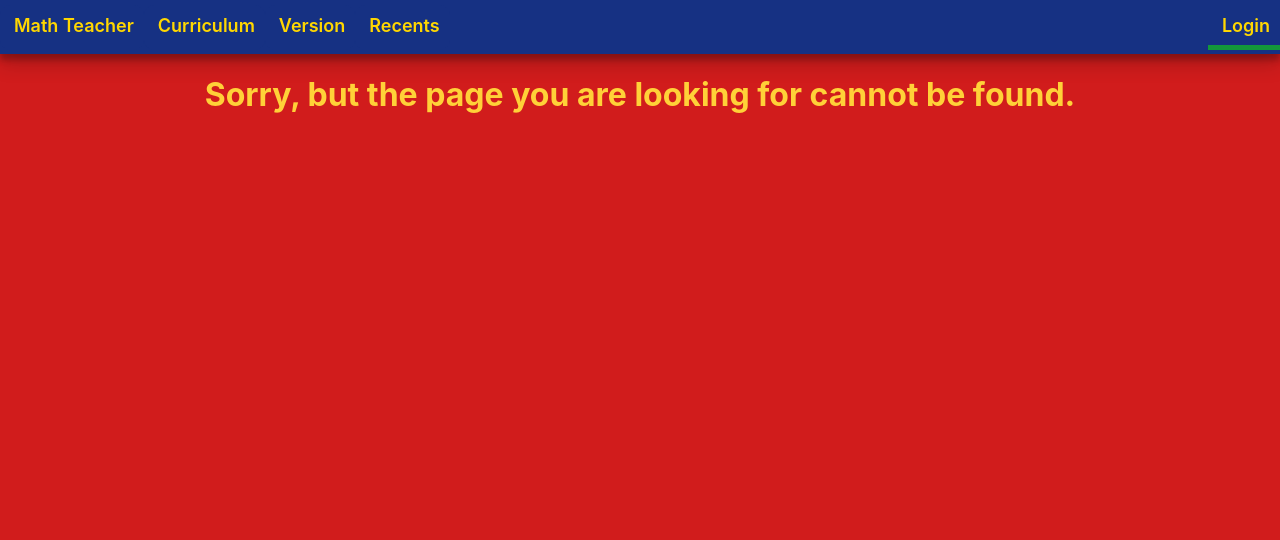
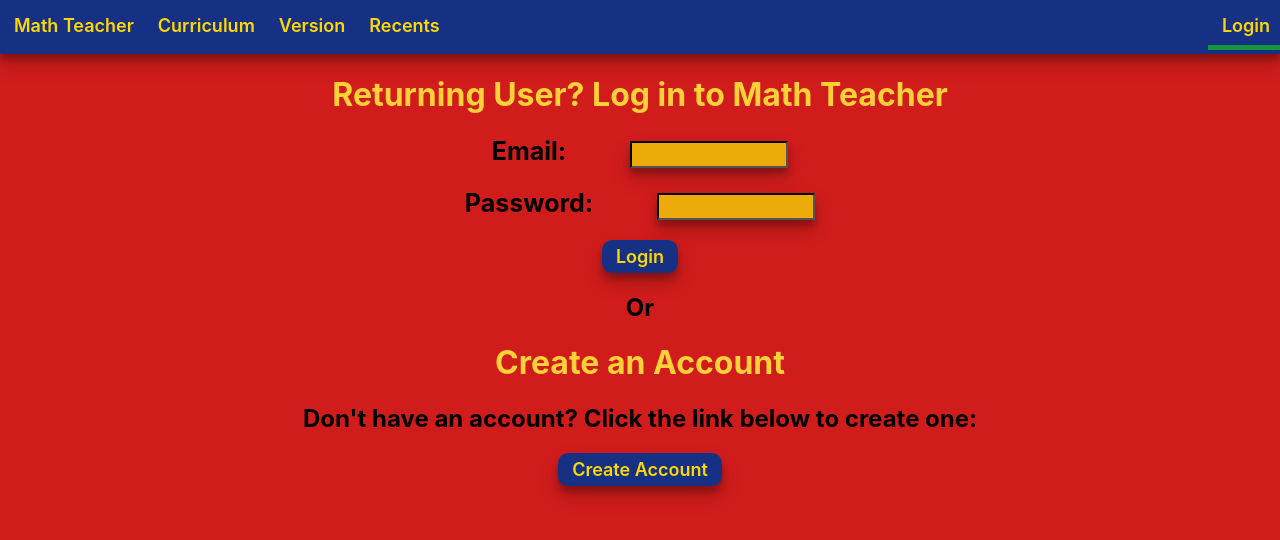
Before and after one commit to matthewrobertsdev/mathstudent, a React (Create React App) app: page /login in a window 1280 px wide. Shown: the top 540 px of the page. Built offline with nearby package versions, Linux system fonts and the light colour scheme.

Commit message:
Created basic GUI for login, but it is not functional yet.

```diff
--- a/src/AppRouter.js
+++ b/src/AppRouter.js
@@ -15,6 +15,8 @@ import TeachingPage from './pages/TeachingPage'
 import SolvePage from './pages/SolvePage'
 import MethodPage from './pages/MethodPage'
 import RecentsPage from './pages/RecentsPage'
+import LoginPage from './pages/LoginPage'
+
 
 //router for entire app
 const AppRouter = () => (
@@ -44,6 +46,8 @@ const AppRouter = () => (
       <Route path='/teachings/:teachingName/:method/:parameters' exact component={SolvePage} />
       {/* history from Math Teacher displayed */}
       <Route path='/recents' exact component={RecentsPage} />
+      {/* page for logging in with link to page for creating account */}
+      <Route path='/login' exact component={LoginPage} />
       {/* if you don't match the route */}
       <Route component={PageNotFoundPage} />
     </Switch>
--- a/src/components/teaching-views/ProblemRecentView.js
+++ b/src/components/teaching-views/ProblemRecentView.js
@@ -11,7 +11,7 @@ const MethodRecentView = (props) => {
     <span>
       <h1 className='heading text-margins'>Problem</h1>
       <a href={`../teachings/${props.teachingName}/${props.method}/${props.arguments}`} className='link-heading text-margins'>
-        {props.teachingName} Teaching: {getMethod()[0]}
+        {props.teachingName} Problem: {getMethod()[0]}
       </a>
       <span aria-label={problemStrings[2]}>
       <MathJax.Provider input="tex" >
--- a/src/components/teaching-views/SolveView.js
+++ b/src/components/teaching-views/SolveView.js
@@ -24,13 +24,11 @@ const SolveView = (props) => {
   useEffect(() => {
     if (teacher!==undefined&&teacher.goodInput&&props.params.teachingName!=='false'){
       let unescapedArgs=props.params.parameters
-      console.log(unescapedArgs)
       unescapedArgs=unescapedArgs.split('@')
       let escapedArgs=''
       for (let i=1; i<unescapedArgs.length; i++){
         escapedArgs+=`%40${unescapedArgs[i]}`
       }
-      console.log(escapedArgs)
       fetch(`http://localhost:9000/teachings/${
         props.params.teachingName}/${
         props.params.method}/${escapedArgs}`).then(
@@ -41,7 +39,7 @@ const SolveView = (props) => {
         err => console.log(err)
       )
     }
-  }, [lesson])
+  }, [lesson, teacher, props.params])
 
   //render the lesson
   return (
--- /dev/null
+++ b/src/pages/LoginPage.js
@@ -0,0 +1,32 @@
+import React from 'react';
+import { Link } from 'react-router-dom';
+
+const LoginPage = () => {
+
+  return (
+    <main>
+      <h1 className='center-text'>Returning User?  Log in to Math Teacher</h1>
+      <div className='center-text'>
+        <label for='Email Input' className='heading'>Email:</label><input id='Email Input' className='small-left-margin'/>
+        <br/>
+        <br/>
+        <label for='Password Input' className='heading'>Password:</label><input id='Password Input' className='small-left-margin'/>
+        <br/>
+        <br/>
+        <Link to="/" className="link">
+          Login
+        </Link>
+      </div>
+      <h2 className='center-text'>Or</h2>
+      <h1 className='center-text'>Create an Account</h1>
+      <h2 className='center-text'>Don't have an account?  Click the link below to create one:</h2>
+      <div className='center-text'>
+        <Link to="/" className="link">
+          Create Account
+        </Link>
+      </div>
+    </main>
+  )
+}
+
+export default LoginPage
--- a/src/pages/RecentsPage.js
+++ b/src/pages/RecentsPage.js
@@ -4,7 +4,7 @@ import MethodRecentView from '../components/teaching-views/MethodRecentView'
 import ProblemRecentView from '../components/teaching-views/ProblemRecentView'
 
 
-const RecentsPage = (props) => {
+const RecentsPage = () => {
 
   document.title='Recents'
 
```
